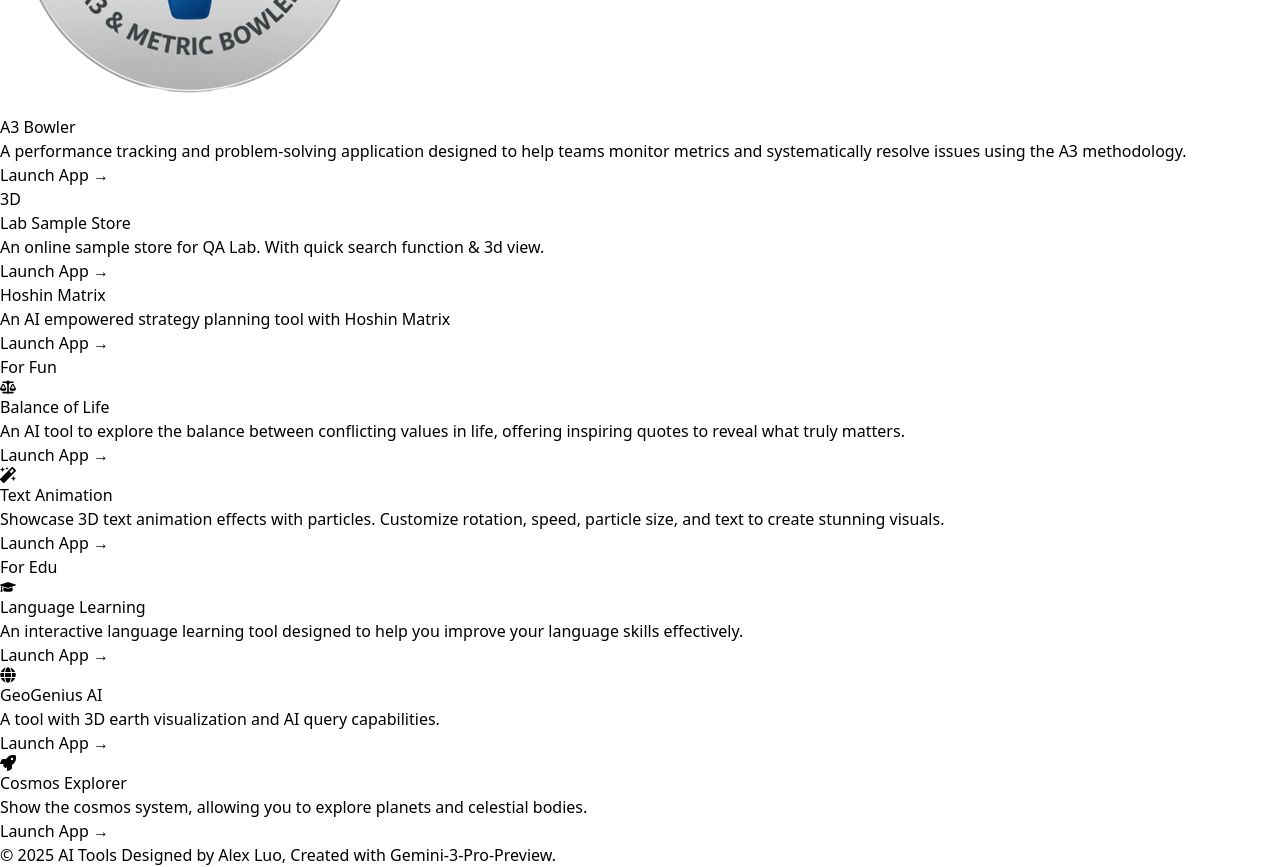
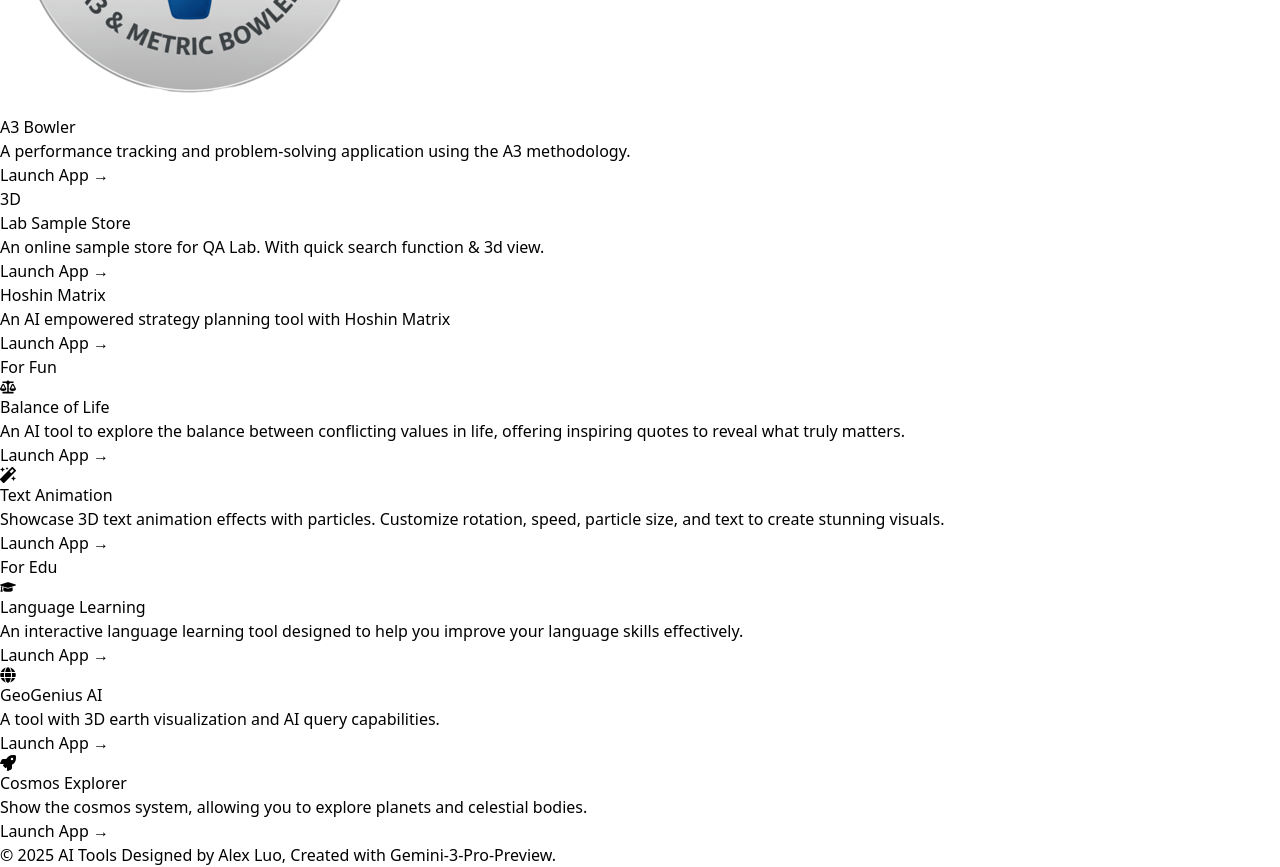
Before and after one commit to belcouact/ai-tools, a React (Vite) app: page / in a window 1280 px wide. Shown: the part 860-1727 px from the top of the page. Built offline with nearby package versions, Linux system fonts and the light colour scheme.

Commit message:
simplify a3 bowler description

```diff
--- a/src/App.tsx
+++ b/src/App.tsx
@@ -56,7 +56,7 @@ function App() {
         {
           id: "a3-bowler",
           name: "A3 Bowler",
-          description: "A performance tracking and problem-solving application designed to help teams monitor metrics and systematically resolve issues using the A3 methodology.",
+          description: "A performance tracking and problem-solving application using the A3 methodology.",
           link: "/apps/a3-bowler/",
           icon: (
             <img
```
Also changed, not shown: 1 other file (tests, documents, lock files or other folders).
